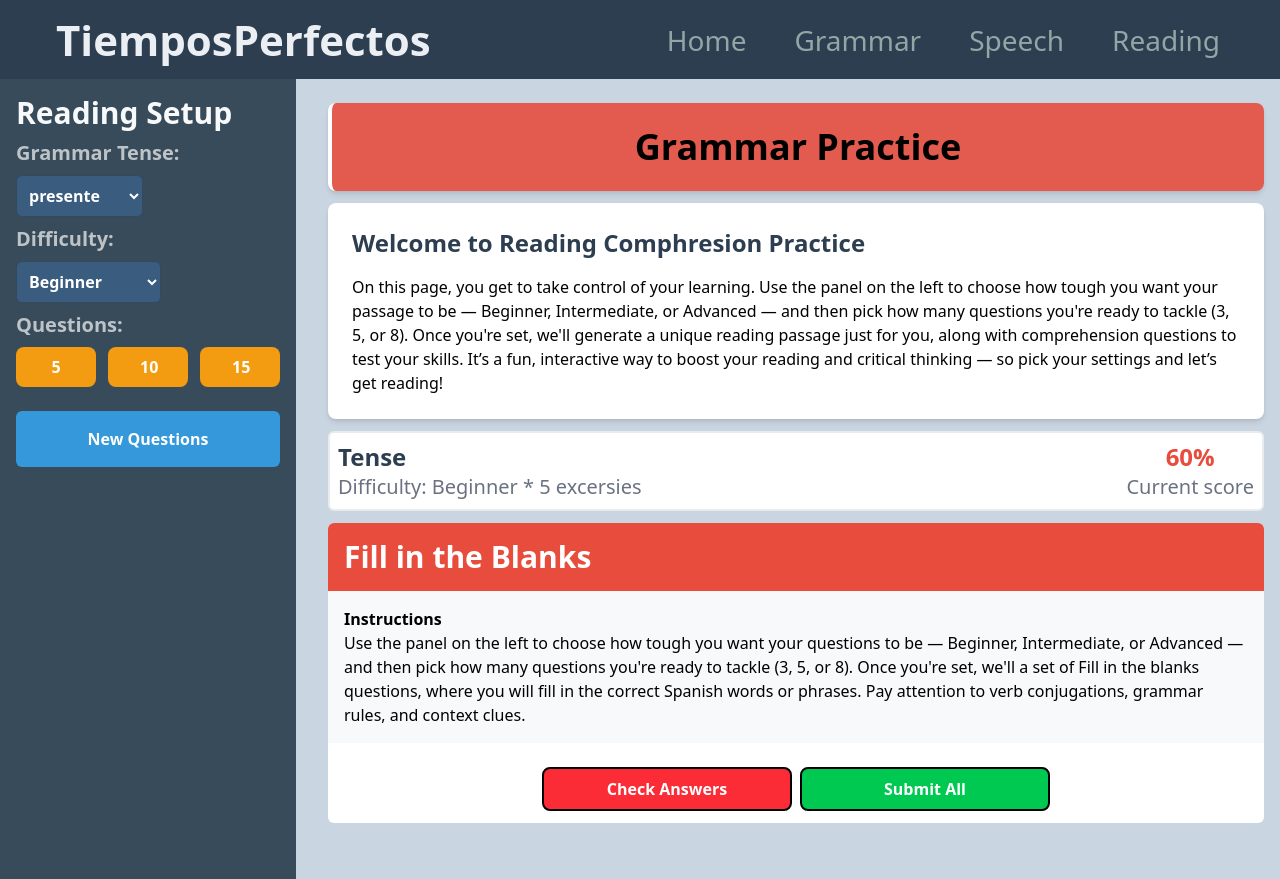
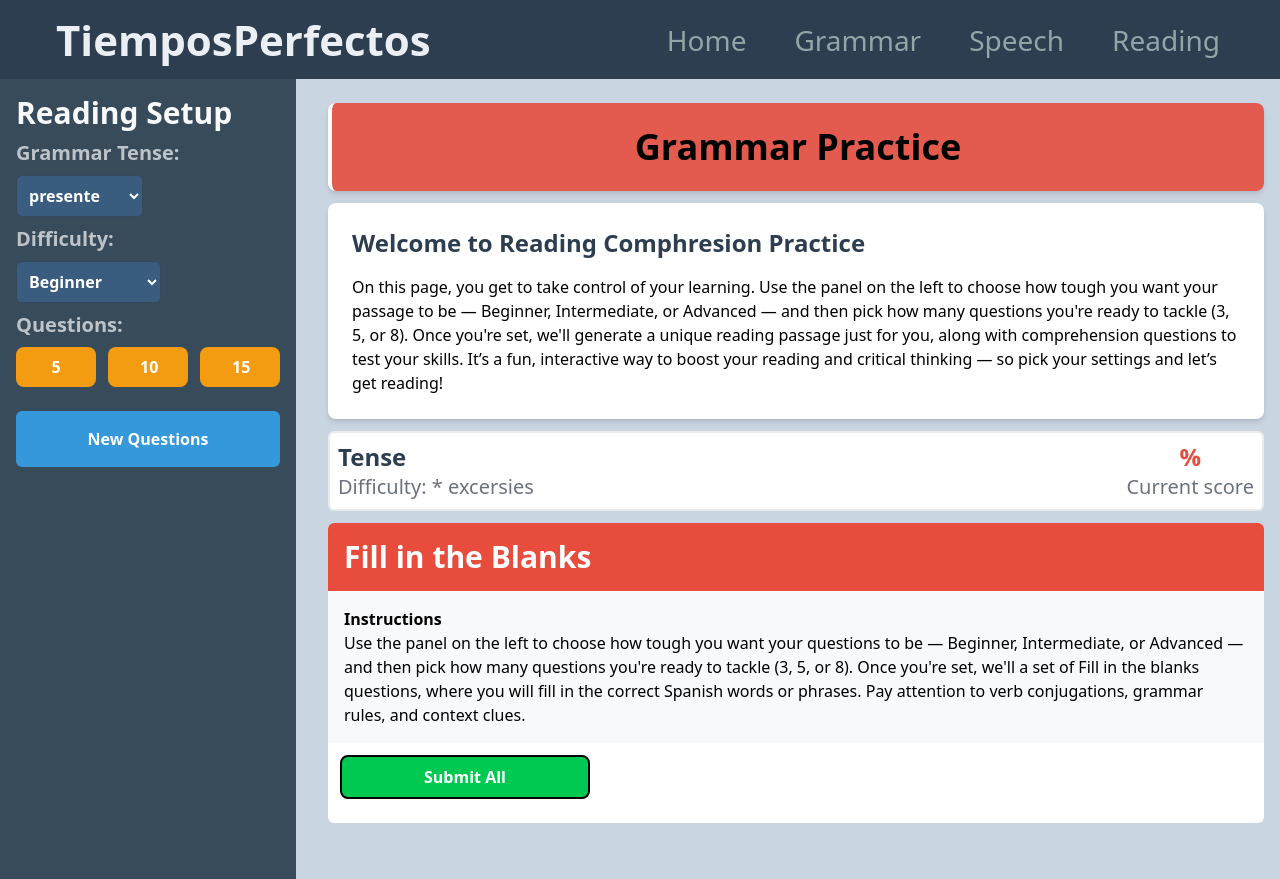
Before and after one commit to erik-mauricio/tiemposperfectos, a React (Vite) app: page /grammar in a window 1280 px wide. Built offline with nearby package versions, Linux system fonts and the light colour scheme.

Commit message:
implemented changing border color depending on answer and getting score for grammar page

```diff
--- a/src/components/Controls.jsx
+++ b/src/components/Controls.jsx
@@ -2,15 +2,13 @@ import axios from "axios";
 import { useState, useEffect } from "react";
 import { useDebounce } from "use-debounce";
 
-export default function Controls({ gameType, conjugationsHandler }) {
+export default function Controls({ gameType, conjugationsHandler, gameSettings}) {
   const [difficulty, setDifficulty] = useState("beginner");
   const [numQuestions, setNumQuestions] = useState(5);
   const [tense, setTense] = useState("presente");
 
   console.log(numQuestions);
   console.log(tense);
-
-  const handleChange = (e) => setDifficulty(e.target.value);
 
   const questionOptions = {
     reading: ["3", "5", "8"],
--- a/src/components/Instructions.jsx
+++ b/src/components/Instructions.jsx
@@ -20,13 +20,9 @@ export default function Instructions({children, title, text, titleColor, isSpeec
         <div className="justify-center flex gap-2 ">
           {!isSpeech && (
             <>
-              <button className="inline border-2 border-black bg-red-500 p-2 rounded-lg w-[250px] mb-3 text-white font-bold hover:bg-green-600">
-                Check Answers
-              </button>
 
-              <button className="inline border-2 border-black bg-green-500 p-2 rounded-lg w-[250px] mb-3 text-white font-bold hover:bg-green-600">
-                Submit All
-              </button>
+
+
             </>
           )}
         </div>
--- a/src/pages/GrammarPage.jsx
+++ b/src/pages/GrammarPage.jsx
@@ -10,10 +10,40 @@ import WelcomeText from "../components/WelcomeText.jsx";
 
 export default function GrammarPage() {
     const [conjugations, setConjugations] = useState([]);
+    const [userAnswers, setUserAnswers] = useState({})
+    const [booleanResponses, setBooleanResponses] = useState([])
+    const [settings, setSettings] = useState({difficulty: "", numQs: ""})
+    console.log(userAnswers)
+    const correctAnswers = { ...conjugations.map((item) => item.answer) };
+    console.log(correctAnswers)
+
 
     const splitSentence = (setence) => {
       const newSentence = setence.split("_____");
       return newSentence
+    }
+
+
+
+    const checkResponses = (responses) => {
+      const results = []
+      for (const [key, value] of Object.entries(userAnswers)) {
+        results.push(correctAnswers[key] === value);
+      }
+      console.log(results)
+      setBooleanResponses(results)
+
+    }
+
+    const getScore = () => {
+      let count = 0
+      for(let i = 0; i < conjugations.length; ++i){
+        if(booleanResponses[i]){
+          count += 1
+        }
+      }
+      return (count / conjugations.length) * 100
+
     }
 
     return (
@@ -21,7 +51,7 @@ export default function GrammarPage() {
         <NavigationMenu />
 
         <div className="flex gap-4 bg-slate-300 ">
-          <Controls gameType={"grammar"} conjugationsHandler={setConjugations} />
+          <Controls gameType={"grammar"} conjugationsHandler={setConjugations} gameSettings={setSettings}/>
 
           <div className="space-y-3 mt-2 p-4 w-full max-w-7xl mx-auto">
             <PageCard
@@ -47,13 +77,16 @@ export default function GrammarPage() {
                 <h2 className="text-2xl text-[#2c3e50] font-bold">Tense</h2>
 
                 <h3 className="text-xl text-gray-500">
-                  Difficulty: Beginner * 5 excersies
+                  Difficulty: {settings.difficulty} * {settings.numQs} excersies
                 </h3>
               </div>
 
               <div>
                 <h2 className="text-2xl text-center font-bold text-[#e74c3c]">
-                  60%
+                  {
+                    booleanResponses.length > 0 &&
+                    (getScore())
+                  }%
                 </h2>
                 <p className="text-xl text-gray-500">Current score</p>
               </div>
@@ -75,12 +108,15 @@ export default function GrammarPage() {
                   <h3 className="text-[#e74c3c] font-bold text-xl">
                     Exercise {index + 1}
                   </h3>
-                  <div className="rounded-md bg-[#f8f9fa] border-2 border-[#e9ecef] p-4 hover:border-[#e74c3c]">
+                  <div className="rounded-md bg-[#f8f9fa] border-2 border-[#e9ecef] p-4 hover:border-[#e74c3c]"
+                      style={{borderColor: booleanResponses[index] && booleanResponses?.length > 0 ? 'green' : 'red'}}>
                     <label>
                       {splitSentence(question.sentence)[0]}
                       <input
                         type="text"
                         className="border-2 border-[#e74c3c] rounded-md"
+                        value={userAnswers[index]}
+                        onChange={(e) => setUserAnswers({...userAnswers, [index]: e.target.value }) }
                       ></input>
                       {splitSentence(question.sentence)[1]}
                     </label>
@@ -91,6 +127,10 @@ export default function GrammarPage() {
                   </div>
                 </div>
               )))}
+              <button className="inline border-2 border-black bg-green-500 p-2 rounded-lg w-[250px] mb-3 text-white font-bold hover:bg-green-600"
+                      onClick={() => checkResponses(userAnswers) }>
+                Submit All
+              </button>
             </Instructions>
           </div>
         </div>
```
